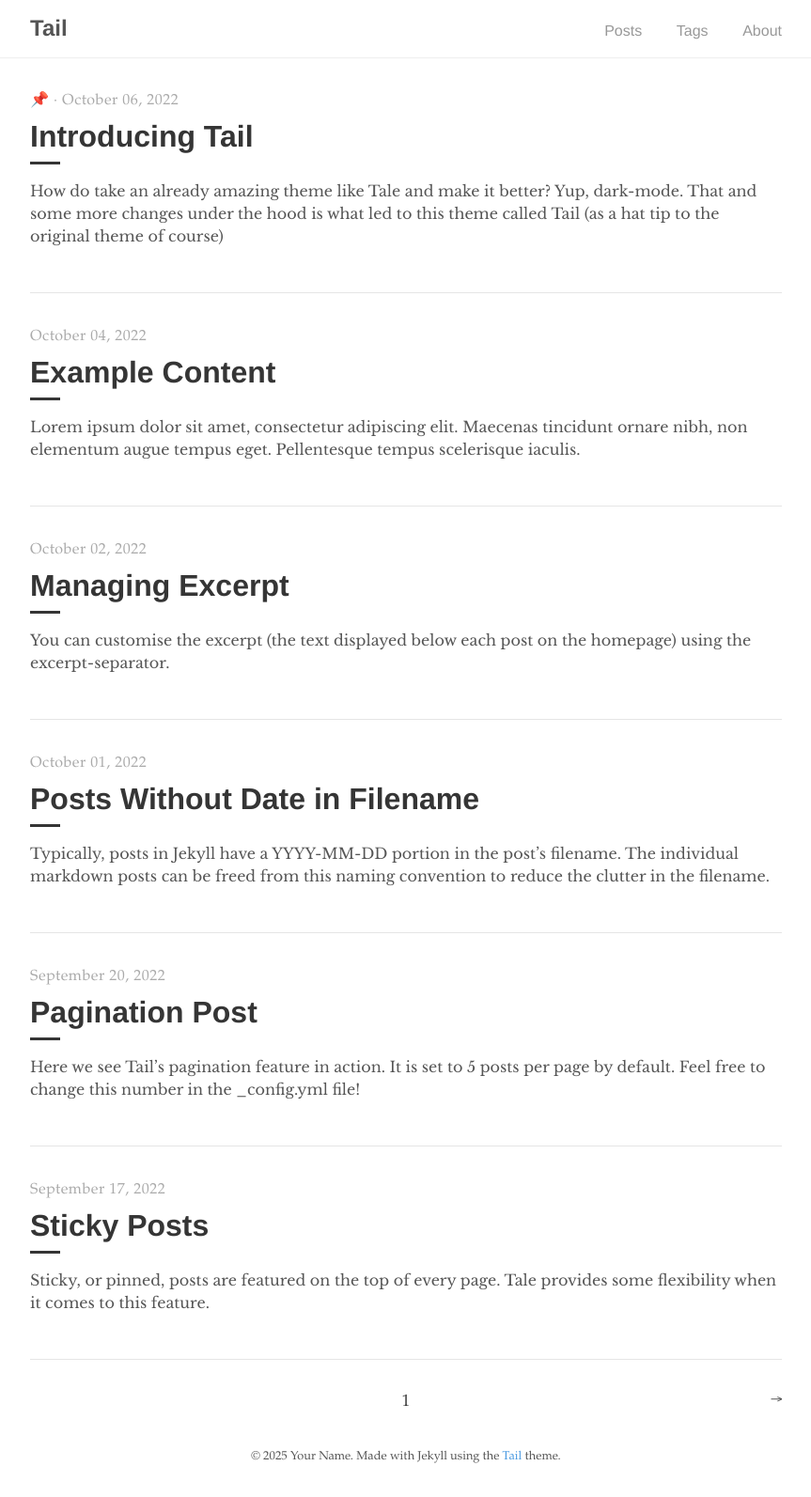
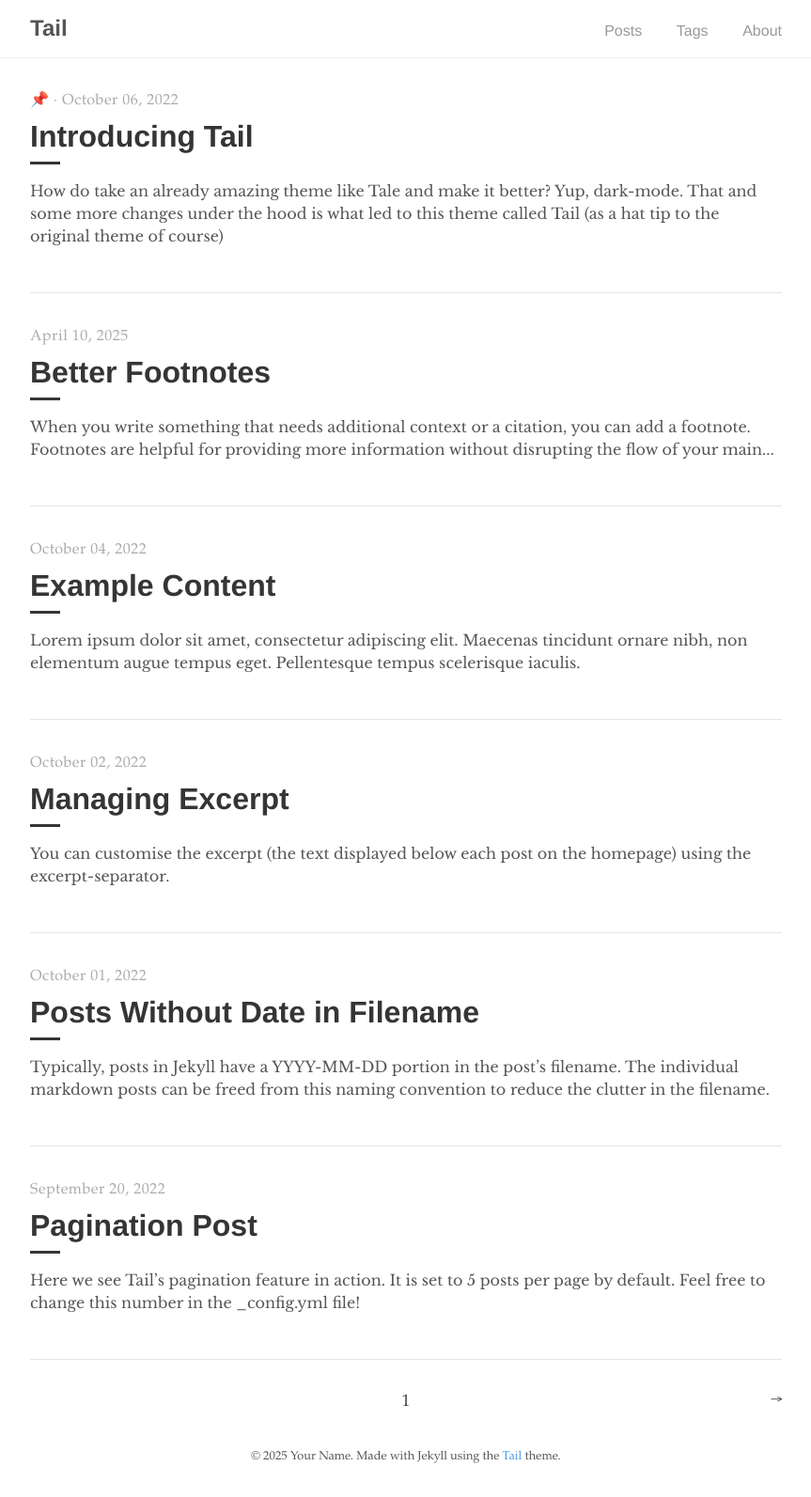
Before and after one commit to jitinnair1/tail, a Jekyll site: the page built from index.html, in a window 1280 px wide. Shown: the whole page at 94% size, without its empty margins (208-1071 px from the left). Built offline with Jekyll 4.4.1, drawn with Linux system fonts in a browser that asks for light colours; the list of posts is cut into pages by our own code.

Commit message:
add footnotes

```diff
--- a/_layouts/post.html
+++ b/_layouts/post.html
@@ -28,7 +28,13 @@ layout: default
   <div class="post-line"></div>
 
   {{ content }}
+
+  <div id="footnote-popup"></div>
+  <script type="module" src="{{ '/assets/js/footnotes.js' | relative_url }}"></script>
+
 </div>
+
+
 
 {% if page.comments %}
   {% include disqus_comments.html %}
--- /dev/null
+++ b/_posts/footnotes.md
@@ -0,0 +1,38 @@
+---
+layout: post
+title: "Better Footnotes"
+date: 10th April 2025
+tags: Tail
+---
+
+When you write something that needs additional context or a citation, you can add a footnote[^1].
+
+Footnotes are helpful for providing more information without disrupting the flow of your main content. They can be used for citations, clarifications, or just to add interesting asides[^2].
+
+> The best footnote is one that adds context without demanding it be read. It should be there for the curious reader, not the casual one.
+
+You can use these for technical clarifications as well[^3]. And unlike traditional print footnotes, these are interactive – try hovering over or clicking on the footnote references!
+
+## How it works
+
+The system uses HTML, CSS, and a bit of JavaScript to make the footnotes interactive. The key components are:
+
+1. Footnote references in the text with proper IDs and roles
+2. The footnotes section at the bottom with corresponding IDs
+3. JavaScript that shows the footnote content when you interact with the reference
+
+The markup follows accessibility standards by using proper ARIA roles. You can even navigate to the footnotes and back using the links[^4].
+
+## Credits
+Lastly, this feature was adapted (read stolen) from [this post](https://tools.simonwillison.net/footnotes-experiment#fnref:technical) by Simon Willison.
+
+
+### Footnotes
+
+[^1]: This is the first footnote. It provides additional information that would otherwise clutter the main text.
+
+[^2]: This second footnote could be used for citation. For example: Smith, J. (2023). *The Art of Footnotes*. *Journal of Useless Knowledge*, 42(1), 123–145.
+
+[^3]: The footnote system uses the `:target` CSS selector and JavaScript to enhance the user experience. This technical approach allows for both progressive enhancement and accessibility.
+
+[^4]: The back-link (↩) takes you back to where you came from in the text, which is particularly useful in longer documents.
--- /dev/null
+++ b/assets/css/_sass/footnotes.scss
@@ -0,0 +1,51 @@
+//_footnotes.scss
+
+.footnote {
+  text-decoration: none;
+  color: #0066cc;
+  vertical-align: super;
+  font-size: 0.75em;
+  padding: 0 2px;
+}
+
+.footnote:hover {
+  background-color: #f0f8ff;
+}
+
+.footnotes {
+  margin-top: 3rem;
+  border-top: 1px solid #eee;
+  padding-top: 1rem;
+}
+
+.footnotes ol {
+  padding-left: 1.5rem;
+}
+
+.footnotes li {
+  margin-bottom: 1rem;
+  font-size: 0.9em;
+}
+
+.reversefootnote {
+  text-decoration: none;
+  color: #0066cc;
+  margin-left: 0.5rem;
+}
+
+#footnote-popup {
+  position: fixed;
+  display: none;
+  width: 300px;
+  background-color: $body-bg;
+  @media (prefers-color-scheme: dark) {
+    background-color: $body-bg-dark;
+  }
+  border: 1px solid #ddd;
+  border-radius: 4px;
+  box-shadow: 0 2px 10px rgba(0,0,0,0.1);
+  padding: 12px;
+  z-index: 1000;
+  font-size: 0.9em;
+  line-height: 1.5;
+}
--- a/assets/css/main.scss
+++ b/assets/css/main.scss
@@ -11,6 +11,7 @@
 @import 'catalogue';
 @import '404';
 @import 'tags';
+@import 'footnotes';
 
 //syntax highlighting based on dark mode preference
 @media (prefers-color-scheme: light) {
```
Also changed, not shown: assets/js/footnotes.js (added, +137 -0 lines).
